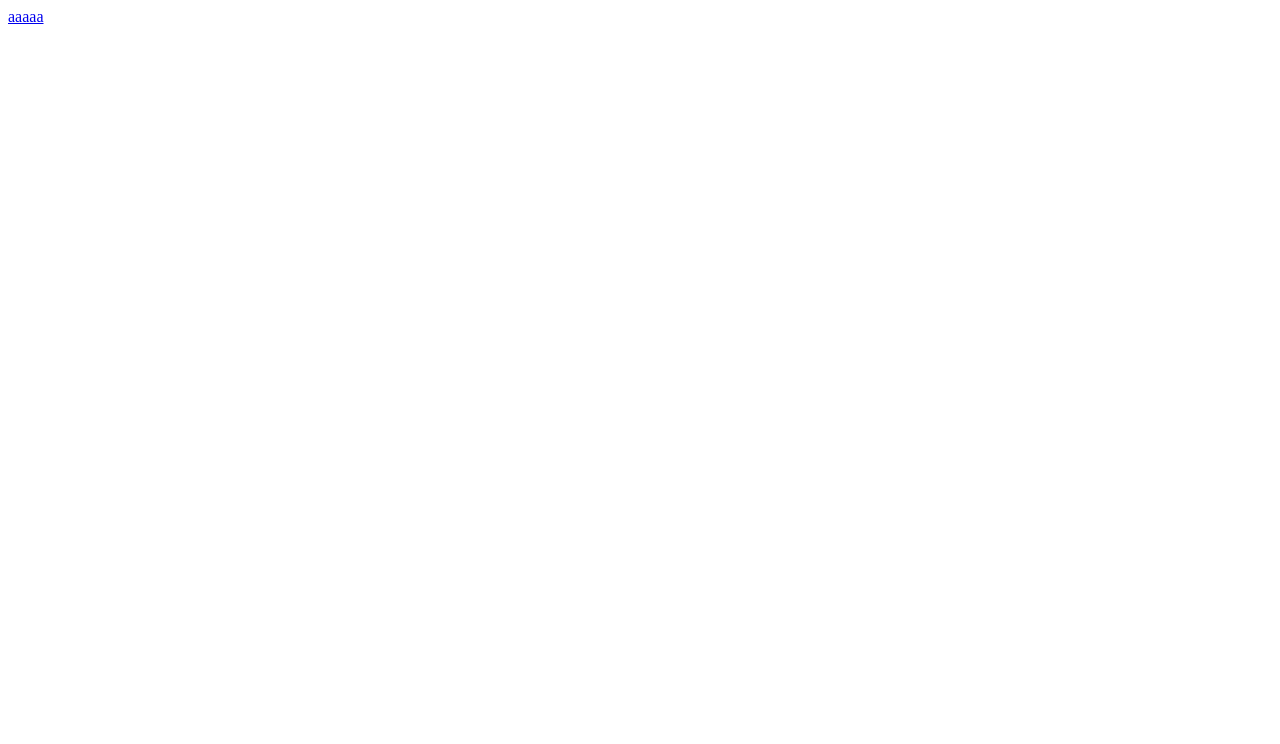
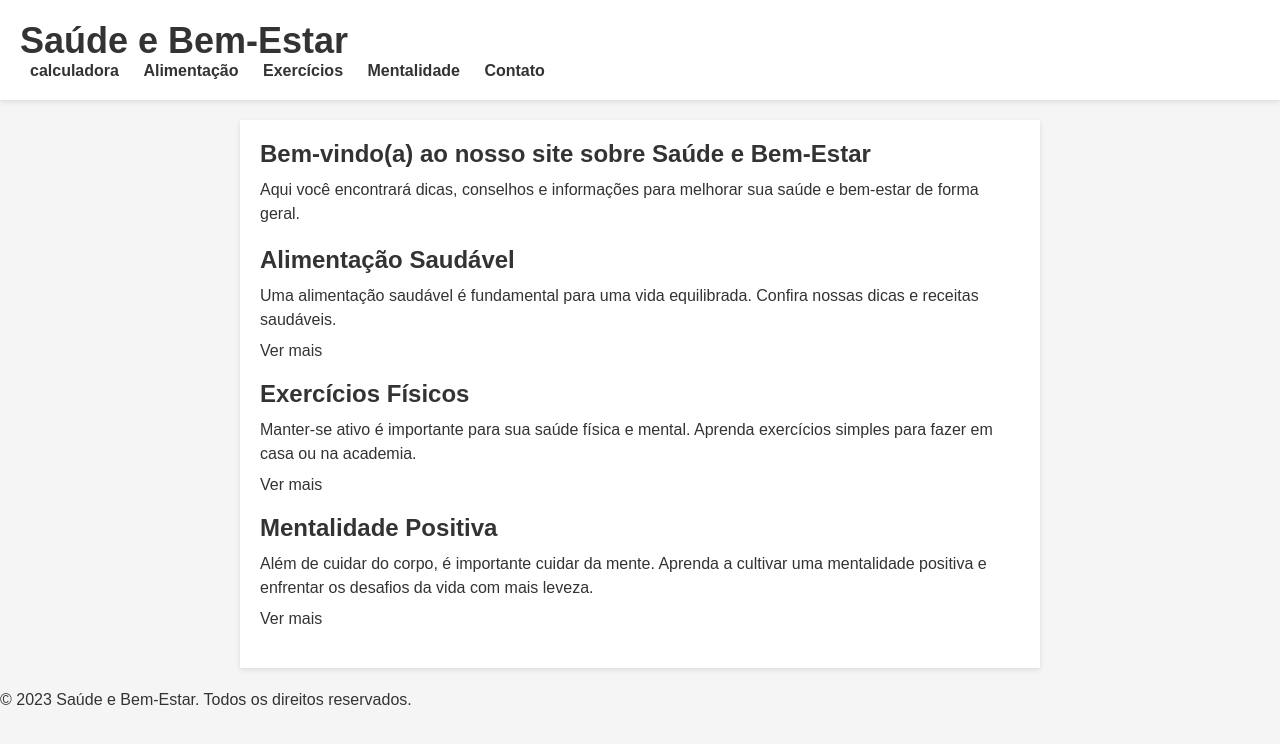
Before and after one commit to j0a0hi4g0/IMC, a plain HTML site: page index.html in a window 1280 px wide. Drawn offline with Linux system fonts and the light colour scheme.

Commit message:
commit 4

```diff
--- /dev/null
+++ b/css/style2.css
@@ -0,0 +1,78 @@
+/* Reset de Estilos */
+* {
+    margin: 0;
+    padding: 0;
+    box-sizing: border-box;
+  }
+
+  /* Estilos gerais */
+  body {
+    font-family: Arial, sans-serif;
+    color: #333;
+    background-color: #f5f5f5;
+  }
+
+  a {
+    color: #333;
+    text-decoration: none;
+  }
+
+  /* Estilos do cabeçalho */
+  header {
+    background-color: #fff;
+    padding: 20px;
+    box-shadow: 0 2px 5px rgba(0,0,0,0.1);
+  }
+
+  h1 {
+    font-size: 36px;
+  }
+
+  nav ul {
+    list-style: none;
+  }
+
+  nav li {
+    display: inline-block;
+    margin: 0 10px;
+  }
+
+  nav a {
+    font-weight: bold;
+  }
+
+  /* Estilos do conteúdo principal */
+  main {
+    max-width: 800px;
+    margin: 20px auto;
+    padding: 20px;
+    background-color: #fff;
+    box-shadow: 0 2px 5px rgba(0,0,0,0.1);
+  }
+
+  section {
+    margin-bottom: 20px;
+  }
+
+  h2 {
+    font-size: 24px;
+    margin-bottom: 10px;
+  }
+
+  p {
+    line-height: 1.5;
+    margin-bottom: 10px;
+  }
+
+  a.btn {
+    display: inline-block;
+    padding: 10px 20px;
+    background-color: #333;
+    color: #fff;
+    border-radius: 5px;
+    transition: all 0.3s ease;
+  }
+
+  a.btn:hover {
+    background-color: #555;
+  }
--- a/index.html
+++ b/index.html
@@ -1,12 +1,46 @@
 <!DOCTYPE html>
-<html lang="en">
-<head>
-  <meta charset="UTF-8">
-  <meta http-equiv="X-UA-Compatible" content="IE=edge">
-  <meta name="viewport" content="width=device-width, initial-scale=1.0">
-  <title>Document</title>
-</head>
-<body>
- <a href="pags/calculadora.html">aaaaa</a>
-</body>
+<html>
+  <head>
+    <meta charset="UTF-8">
+    <title>Saúde e Bem-Estar</title>
+    <link rel="stylesheet" type="text/css" href="../IMC/css/style2.css">
+  </head>
+  <body>
+    <header>
+      <h1>Saúde e Bem-Estar</h1>
+      <nav>
+        <ul>
+          <li><a href="pags/calculadora.html">calculadora</a></li>
+          <li><a href="#">Alimentação</a></li>
+          <li><a href="#">Exercícios</a></li>
+          <li><a href="#">Mentalidade</a></li>
+          <li><a href="#">Contato</a></li>
+        </ul>
+      </nav>
+    </header>
+    <main>
+      <section>
+        <h2>Bem-vindo(a) ao nosso site sobre Saúde e Bem-Estar</h2>
+        <p>Aqui você encontrará dicas, conselhos e informações para melhorar sua saúde e bem-estar de forma geral.</p>
+      </section>
+      <section>
+        <h2>Alimentação Saudável</h2>
+        <p>Uma alimentação saudável é fundamental para uma vida equilibrada. Confira nossas dicas e receitas saudáveis.</p>
+        <a href="#">Ver mais</a>
+      </section>
+      <section>
+        <h2>Exercícios Físicos</h2>
+        <p>Manter-se ativo é importante para sua saúde física e mental. Aprenda exercícios simples para fazer em casa ou na academia.</p>
+        <a href="#">Ver mais</a>
+      </section>
+      <section>
+        <h2>Mentalidade Positiva</h2>
+        <p>Além de cuidar do corpo, é importante cuidar da mente. Aprenda a cultivar uma mentalidade positiva e enfrentar os desafios da vida com mais leveza.</p>
+        <a href="#">Ver mais</a>
+      </section>
+    </main>
+    <footer>
+      <p>&copy; 2023 Saúde e Bem-Estar. Todos os direitos reservados.</p>
+    </footer>
+  </body>
 </html>
```
Also changed, not shown: css/style.css (line endings or trailing spaces).
